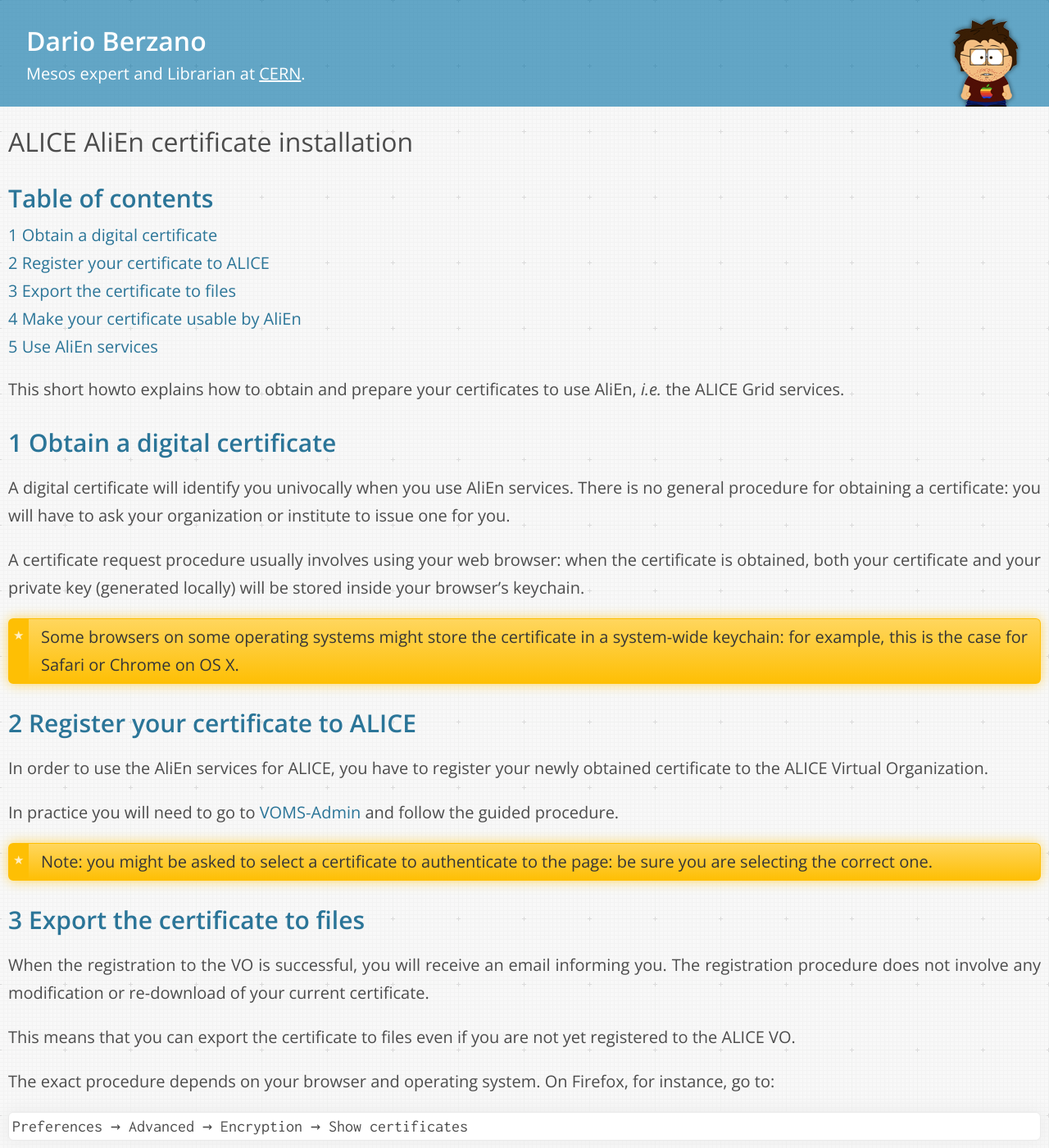
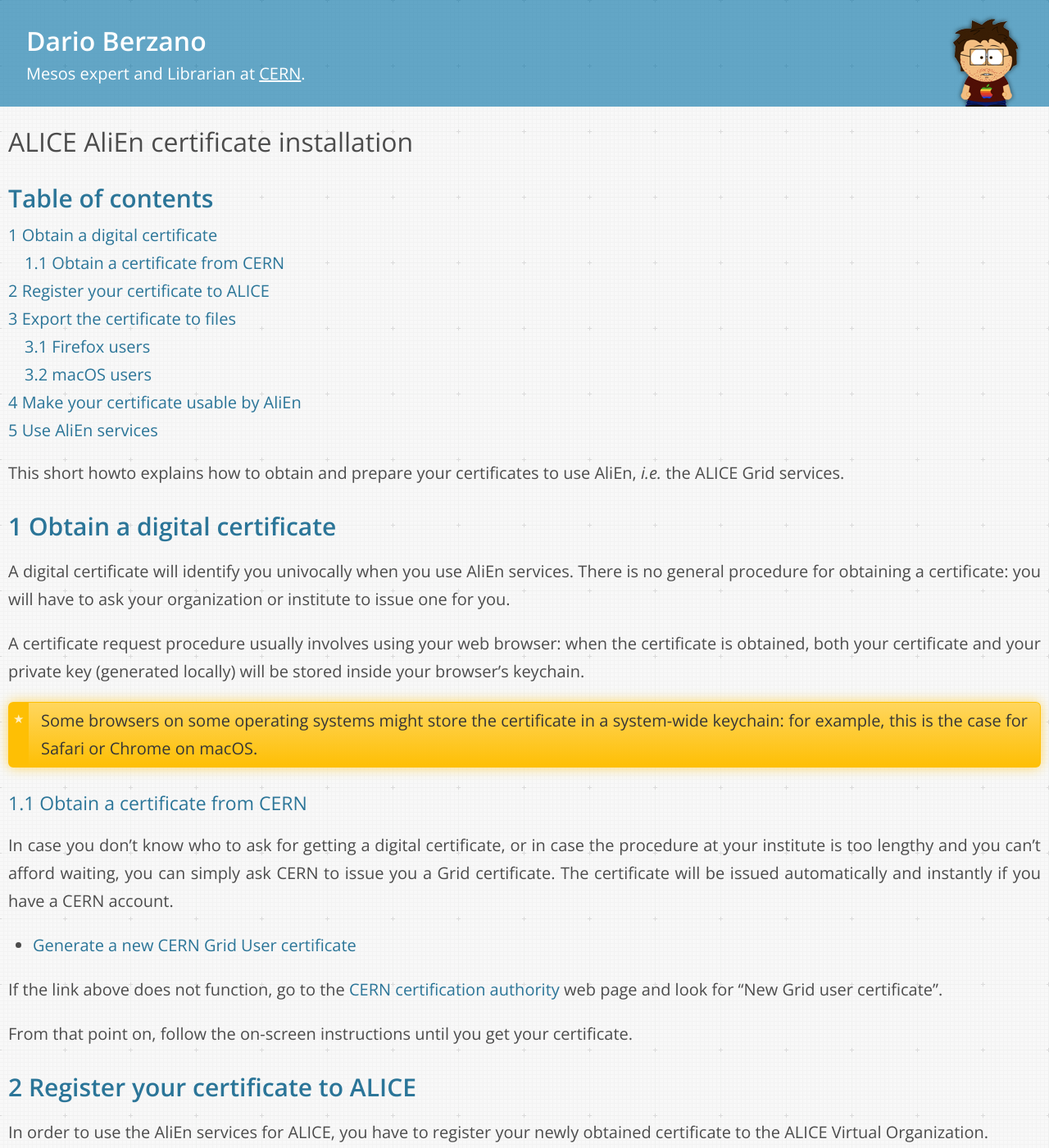
Before and after one commit to dberzano/dberzano.github.io, a Jekyll site: the page built from alice/alien-certificate.md, in a window 1280 px wide and 1400 px high. Shown: the whole window at 82% size. Built offline with Jekyll 4.4.1, drawn with Linux system fonts in a browser that asks for light colours; some of the changed text lies outside the part shown.

Commit message:
Add CERN CA and macOS instructions

```diff
--- a/alice/alien-certificate.md
+++ b/alice/alien-certificate.md
@@ -23,7 +23,25 @@
 
 > Some browsers on some operating systems might store the certificate
 > in a system-wide keychain: for example, this is the case for Safari
-> or Chrome on OS X.
+> or Chrome on macOS.
+
+
+### Obtain a certificate from CERN
+
+In case you don't know who to ask for getting a digital certificate, or in case
+the procedure at your institute is too lengthy and you can't afford waiting,
+you can simply ask CERN to issue you a Grid certificate. The certificate will
+be issued automatically and instantly if you have a CERN account.
+
+* [Generate a new CERN Grid User
+   certificate](https://ca.cern.ch/ca/user/Request.aspx?template=EE2User)
+
+If the link above does not function, go to the [CERN certification
+authority](https://ca.cern.ch/) web page and look for "New Grid user
+certificate".
+
+From that point on, follow the on-screen instructions until you get your
+certificate.
 
 
 Register your certificate to ALICE
@@ -50,8 +68,12 @@
 This means that you can export the certificate to files even if you
 are not yet registered to the ALICE VO.
 
-The exact procedure depends on your browser and operating system. On
-Firefox, for instance, go to:
+The exact procedure depends on your browser and operating system.
+
+
+### Firefox users
+
+On Firefox, for instance, go to:
 
     Preferences → Advanced → Encryption → Show certificates
 
@@ -62,6 +84,21 @@
 The output file will be a PKCS12 file (usually its name ends with
 the extension `.p12`) that contains both the private key and the
 certificate.
+
+
+### macOS users
+
+If you use Chrome or Safari on macOS, certificates are saved in the system's
+keychain. Open it (there is an app called **Keychain**), then move to the
+**Category** panel on the left and select **My certificates** from the list.
+Make sure the **login** keychain is selected.
+
+Click on the certificate you want to use, then from the menu:
+
+    File → Export Items
+
+As for Firefox, the output file will be a PKCS12 file with both the private key
+and your certificate inside.
 
 
 Make your certificate usable by AliEn
```
